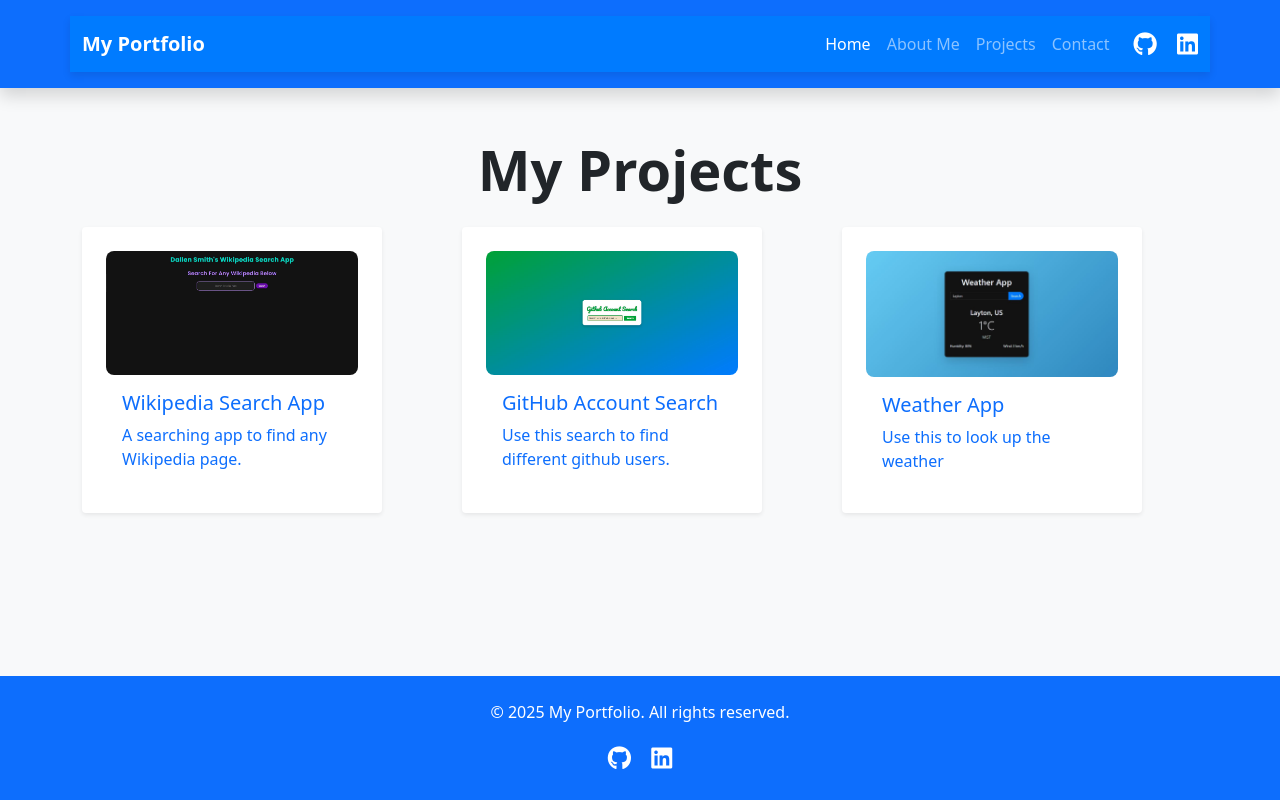
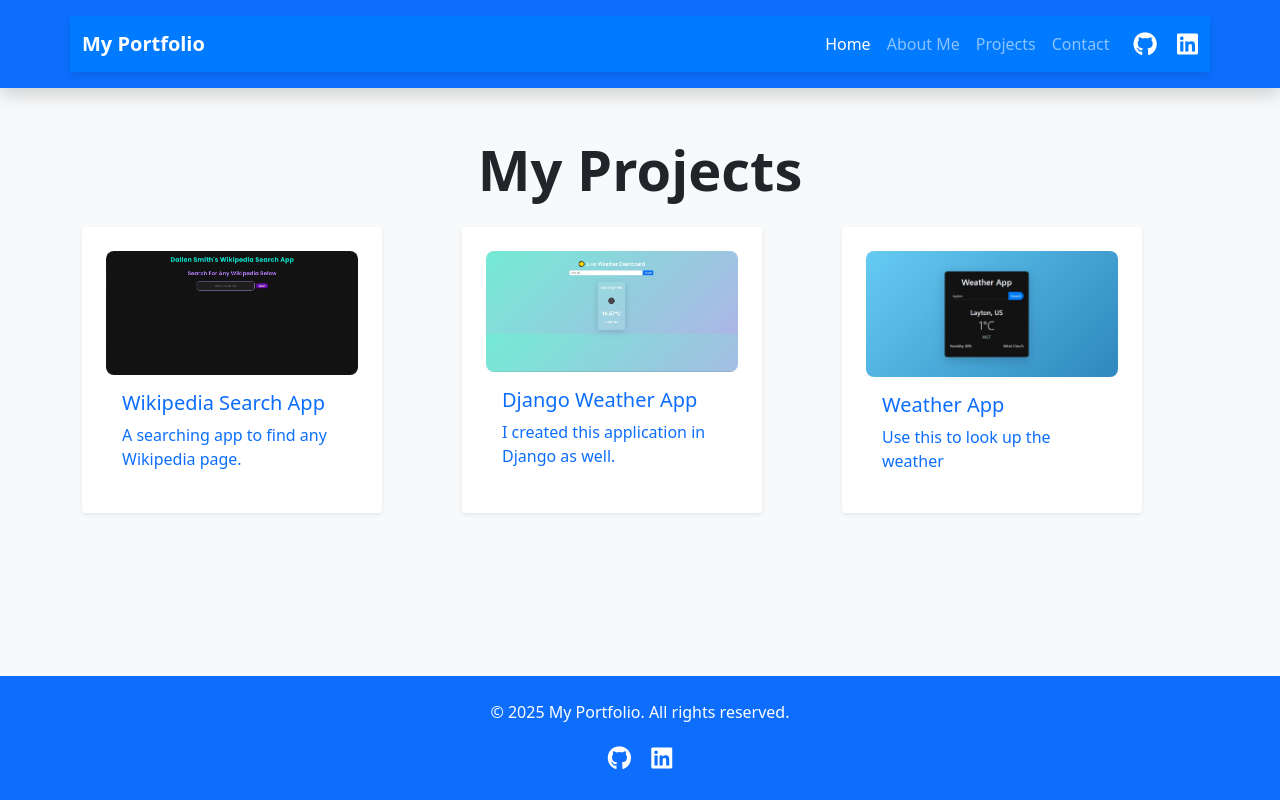
Before and after one commit to dallensmith93/ActualPortfolio, a website: page index.html in a window 1280 px wide. Drawn offline with nearby package versions, Linux system fonts and the light colour scheme.

Commit message:
updated the index page.

```diff
--- a/index.html
+++ b/index.html
@@ -77,12 +77,12 @@
                 </a>
             </div>
             <div class="col-md-4">
-                <a href="https://accountsearchgithub.netlify.app/" class="text-decoration-none">
+                <a href="https://github.com/dallensmith93/weatherproject" class="text-decoration-none">
                     <div class="card h-100 border-0 shadow-sm project-card">
-                        <img src="img/git hub image.JPG" alt="Project 2" class="project-image">
+                        <img src="img/Djangoweatherapp.JPG" alt="Project 2" class="project-image">
                         <div class="card-body">
-                            <h5 class="card-title">GitHub Account Search</h5>
-                            <p class="card-text">Use this search to find different github users.</p>
+                            <h5 class="card-title">Django Weather App</h5>
+                            <p class="card-text">I created this application in Django as well.</p>
                         </div>
                     </div>
                 </a>
```
Also changed, not shown: img/Djangoweatherapp.JPG (added).
